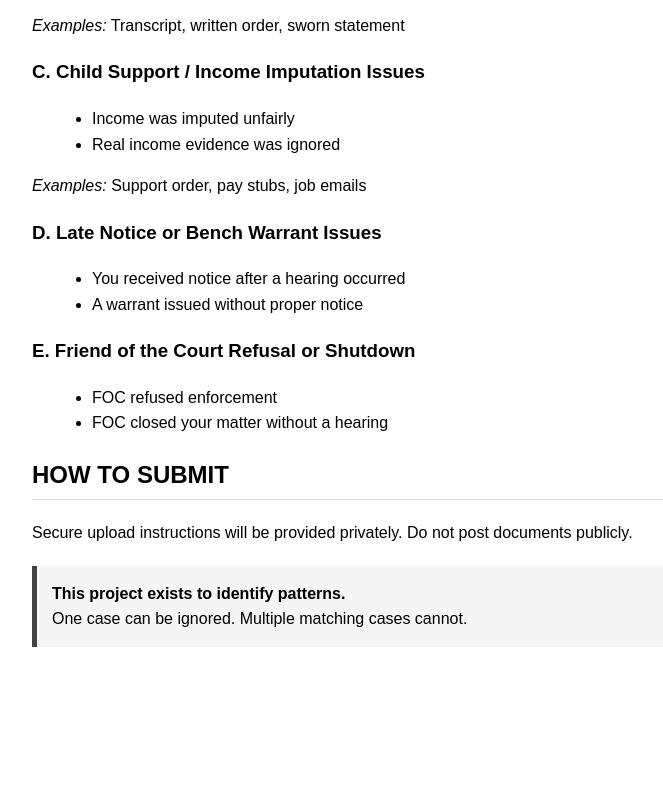
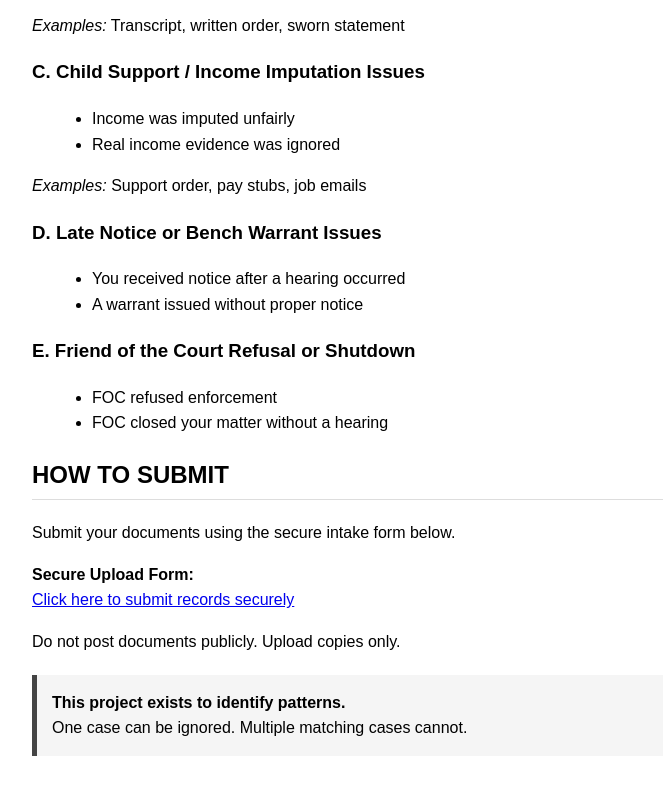
Before and after one commit to TheSandManClan/ionia-montcalm-intake-site, a plain HTML site: page docs/index.html in a window 1280 px wide. Shown: the part 872-1666 px from the top of the page, without its empty margins (158-821 px from the left). Before the commit the page ends 1559 px from the top, so only its background shows below. Drawn offline with Linux system fonts and the light colour scheme.

Commit message:
Update index.html

```diff
--- a/docs/index.html
+++ b/docs/index.html
@@ -89,9 +89,20 @@ We are collecting <strong>specific documents</strong> to identify repeat pattern
 
 <h2>HOW TO SUBMIT</h2>
 <p>
-Secure upload instructions will be provided privately.
-Do not post documents publicly.
+Submit your documents using the secure intake form below.
 </p>
+
+<p>
+<strong>Secure Upload Form:</strong><br>
+<a href="https://docs.google.com/forms/d/e/1FAIpQLScM3xkbyPRFMy8FyYeTXoCsNVCOo1ZmWFDOHQCDrbIcc6acOw/viewform?usp=header" target="_blank">
+Click here to submit records securely
+</a>
+</p>
+
+<p>
+Do not post documents publicly. Upload copies only.
+</p>
+
 
 <div class="box">
 <strong>This project exists to identify patterns.</strong><br>
```
